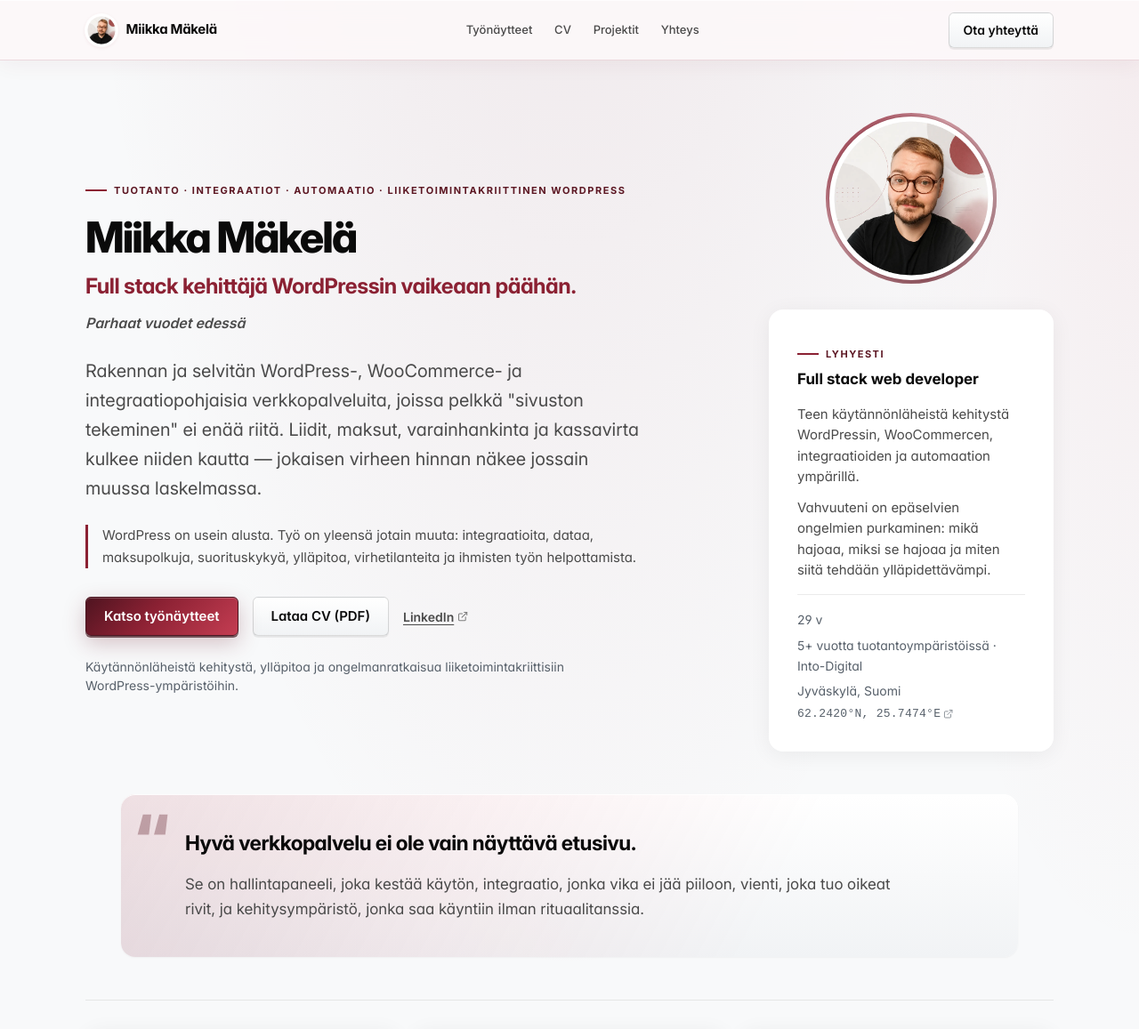
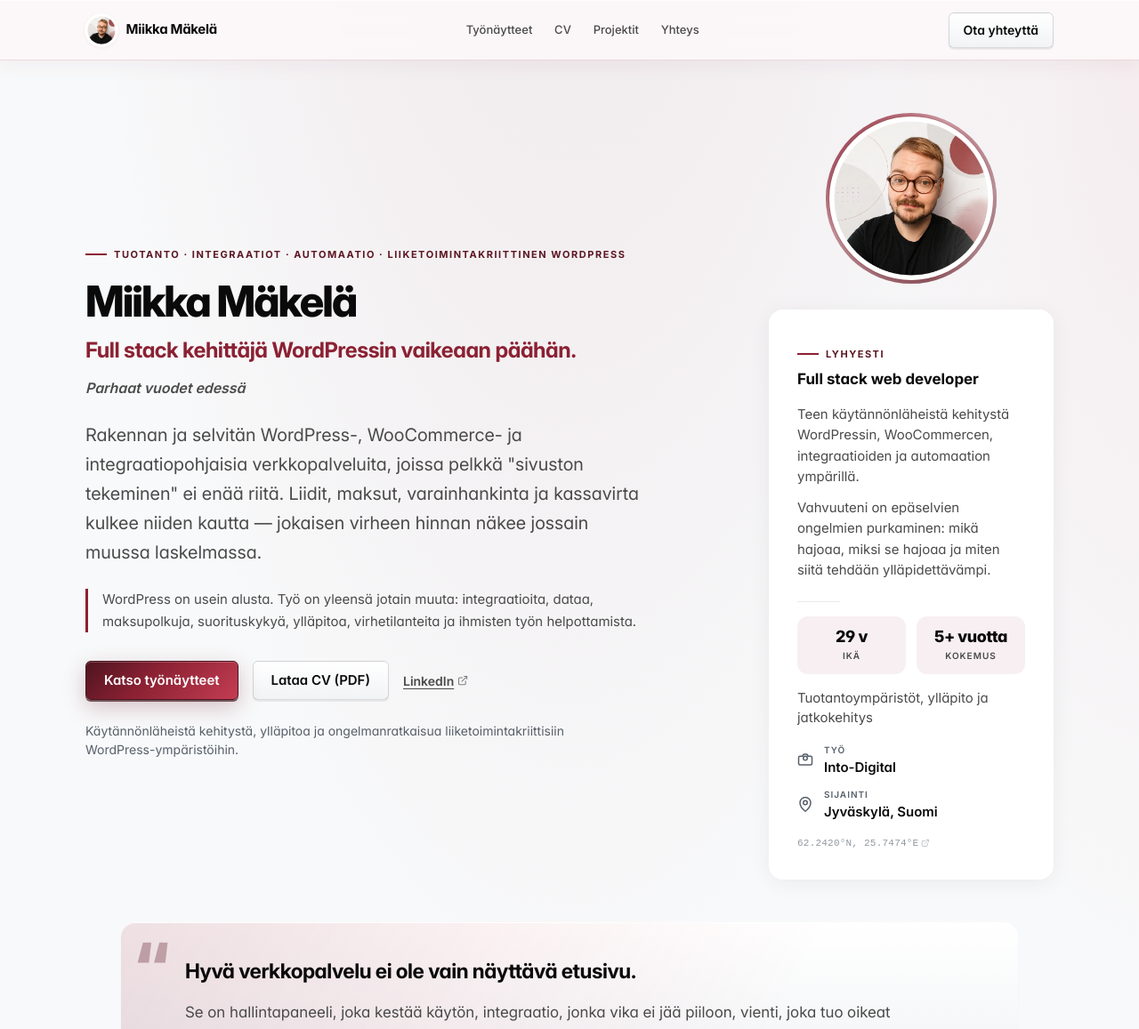
Before and after one commit to Mgrmjp/Miikka-CV, an Astro site: page / in a window 1280 px wide. Shown: the top 1157 px of the page at 89% size. Built offline with nearby package versions, Linux system fonts and the light colour scheme; Astro itself is replaced by a stand-in of ours.

Commit message:
feat: restructure QuickFacts bottom into profile facts footer

```diff
--- a/src/components/QuickFacts.astro
+++ b/src/components/QuickFacts.astro
@@ -1,6 +1,8 @@
 ---
 import Coordinates from "./Coordinates.astro";
-import { quickFacts } from "../data/profile";
+import ExternalLinkIcon from "./ExternalLinkIcon.astro";
+import NewWindowHint from "./NewWindowHint.astro";
+import { quickFacts, profile } from "../data/profile";
 ---
 
 <aside class="quick-facts card" aria-label={quickFacts.label}>
@@ -8,12 +10,55 @@ import { quickFacts } from "../data/profile";
   <p class="quick-facts__role">{quickFacts.role}</p>
   <p class="quick-facts__body">{quickFacts.body}</p>
   <p class="quick-facts__strength">{quickFacts.strength}</p>
-  <ul class="quick-facts__meta">
-    <li>{quickFacts.age}</li>
-    <li>{quickFacts.tenure}</li>
-    <li class="quick-facts__location">
-      {quickFacts.location}
-      <Coordinates class="quick-facts__coordinates" />
-    </li>
-  </ul>
+
+  <hr class="profile-facts__sep" />
+
+  <div class="profile-facts">
+    <div class="profile-facts__stats">
+      <div class="profile-facts__stat-card">
+        <span class="profile-facts__stat-value">{quickFacts.age}</span>
+        <span class="profile-facts__stat-label">Ikä</span>
+      </div>
+      <div class="profile-facts__stat-card">
+        <span class="profile-facts__stat-value">{quickFacts.experienceYears}</span>
+        <span class="profile-facts__stat-label">Kokemus</span>
+      </div>
+    </div>
+
+    <p class="profile-facts__context">{quickFacts.experienceContext}</p>
+
+    <div class="profile-facts__rows">
+      <div class="profile-facts__row">
+        <svg class="profile-facts__icon" xmlns="http://www.w3.org/2000/svg" viewBox="0 0 24 24" fill="none" stroke="currentColor" stroke-width="2" stroke-linecap="round" stroke-linejoin="round" aria-hidden="true" focusable="false">
+          <path d="M20 7h-4.17A3 3 0 0 0 13 4h-2a3 3 0 0 0-2.83 3H4a2 2 0 0 0-2 2v9a2 2 0 0 0 2 2h16a2 2 0 0 0 2-2V9a2 2 0 0 0-2-2Z" />
+          <path d="M12 13a3 3 0 1 0 0-6 3 3 0 0 0 0 6Z" />
+        </svg>
+        <div>
+          <span class="profile-facts__row-label">Työ</span>
+          <span class="profile-facts__row-value">{quickFacts.workplace}</span>
+        </div>
+      </div>
+      <div class="profile-facts__row">
+        <svg class="profile-facts__icon" xmlns="http://www.w3.org/2000/svg" viewBox="0 0 24 24" fill="none" stroke="currentColor" stroke-width="2" stroke-linecap="round" stroke-linejoin="round" aria-hidden="true" focusable="false">
+          <path d="M20 10c0 7-8 13-8 13s-8-6-8-13a8 8 0 0 1 16 0Z" />
+          <circle cx="12" cy="10" r="3" />
+        </svg>
+        <div>
+          <span class="profile-facts__row-label">Sijainti</span>
+          <span class="profile-facts__row-value">{quickFacts.location}</span>
+        </div>
+      </div>
+    </div>
+
+    <a
+      class="profile-facts__coord link-external"
+      href={profile.coordinates.mapsUrl}
+      rel="noopener noreferrer"
+      target="_blank"
+    >
+      {profile.coordinates.display}
+      <NewWindowHint />
+      <ExternalLinkIcon />
+    </a>
+  </div>
 </aside>
--- a/src/data/profile.ts
+++ b/src/data/profile.ts
@@ -36,8 +36,11 @@ export const quickFacts = {
   body: "Teen käytännönläheistä kehitystä WordPressin, WooCommercen, integraatioiden ja automaation ympärillä.",
   strength:
     "Vahvuuteni on epäselvien ongelmien purkaminen: mikä hajoaa, miksi se hajoaa ja miten siitä tehdään ylläpidettävämpi.",
-  tenure: "5+ vuotta tuotantoympäristöissä · Into-Digital",
   age: `${profile.age} v`,
+  experienceYears: "5+ vuotta",
+  experienceContext:
+    "Tuotantoympäristöt, ylläpito ja jatkokehitys",
+  workplace: "Into-Digital",
   location: profile.location
 } as const;
 
--- a/src/styles/global.css
+++ b/src/styles/global.css
@@ -847,23 +847,113 @@ html.progressive-images .progressive-image.is-loaded .progressive-image__placeho
   margin-top: var(--space-sm);
 }
 
-.quick-facts__meta {
-  display: grid;
-  gap: 0.35rem;
-  margin-top: var(--space-md);
-  padding-top: var(--space-md);
-  border-top: 1px solid var(--color-border);
-  font-size: 0.875rem;
+.profile-facts__sep {
+  width: 3rem;
+  height: 1px;
+  margin: var(--space-lg) 0 var(--space-md);
+  border: 0;
+  background: var(--color-border);
+}
+
+.profile-facts {
+  display: grid;
+  gap: var(--space-md);
+}
+
+.profile-facts__stats {
+  display: flex;
+  gap: var(--space-sm);
+}
+
+.profile-facts__stat-card {
+  flex: 1;
+  display: flex;
+  flex-direction: column;
+  align-items: center;
+  gap: 0.15rem;
+  padding: var(--space-sm) var(--space-md);
+  border-radius: var(--radius-md);
+  background: rgb(139 33 56 / 7%);
+  text-align: center;
+}
+
+.profile-facts__stat-value {
+  font-size: 1.125rem;
+  font-weight: 800;
+  line-height: 1.2;
+  letter-spacing: -0.02em;
+  color: var(--color-ink);
+}
+
+.profile-facts__stat-label {
+  font-size: 0.625rem;
+  font-weight: 600;
+  letter-spacing: 0.1em;
+  text-transform: uppercase;
+  color: var(--color-muted);
+}
+
+.profile-facts__context {
+  font-size: 0.9375rem;
+  line-height: 1.5;
+  color: var(--color-muted);
+}
+
+.profile-facts__rows {
+  display: grid;
+  gap: var(--space-sm);
+}
+
+.profile-facts__row {
+  display: flex;
+  align-items: center;
+  gap: var(--space-sm);
+}
+
+.profile-facts__row > div {
+  display: flex;
+  flex-direction: column;
+  gap: 0.05rem;
+}
+
+.profile-facts__icon {
+  flex-shrink: 0;
+  width: 1.125rem;
+  height: 1.125rem;
   color: var(--color-faint);
 }
 
-.quick-facts__location {
-  display: grid;
-  gap: 0.2rem;
-}
-
-.quick-facts__coordinates {
+.profile-facts__row-label {
+  font-size: 0.625rem;
+  font-weight: 600;
+  letter-spacing: 0.1em;
+  text-transform: uppercase;
+  color: var(--color-faint);
+}
+
+.profile-facts__row-value {
+  font-size: 0.9375rem;
+  font-weight: 600;
+  line-height: 1.4;
+  color: var(--color-ink);
+}
+
+.profile-facts__coord {
   justify-self: start;
+  font-family: ui-monospace, "SFMono-Regular", "Cascadia Code", monospace;
+  font-size: 0.6875rem;
+  font-weight: 500;
+  font-variant-numeric: tabular-nums;
+  color: var(--color-faint);
+  text-decoration: none;
+  letter-spacing: 0.02em;
+  opacity: 0.65;
+}
+
+.profile-facts__coord:hover {
+  opacity: 1;
+  color: var(--accent-deep);
+  text-decoration: underline;
 }
 
 .coordinates {
```
